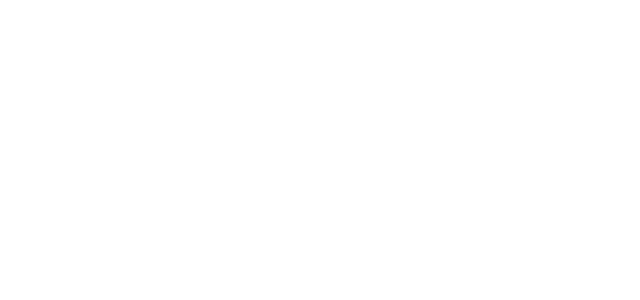
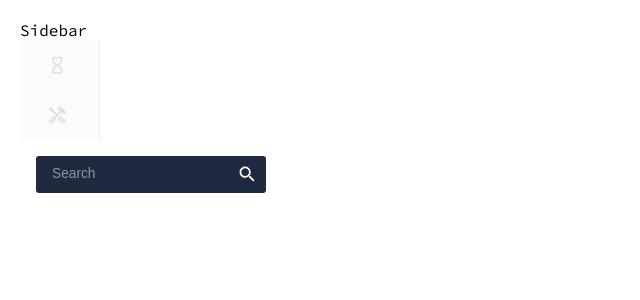
Before and after one commit to aebrahim10/dashReact, a React (Create React App) app: page / in a window 1280 px wide. Before the commit this address had no page. Shown: the top 300 px of the page, without its empty margins (0-640 px from the left). Built offline with nearby package versions, Linux system fonts and the light colour scheme.

Commit message:
mode variable corrected, the title doesn;t show in the menu options in the sidebar

```diff
--- a/src/AppTest.js
+++ b/src/AppTest.js
@@ -10,17 +10,21 @@ import MyApp from "./progTest/context/MyAppc";
 import Appm from "./progTest/memo/Appm";
 import SidebarT from "./scenesTest/global/SidebarT";
 import { Routes, Route } from "react-router-dom";
-const theme = createTheme({
-  palette: {
-    secondary: {
-      main: colors.red[900],
-    },
-  },
-});
+// const theme = createTheme({
+//   palette: {
+//     secondary: {
+//       main: colors.red[900],
+//     },
+//   },
+// });
+
 function AppTest() {
   const [theme, colorMode] = useMode();
+
+
   return (
     <>
+     <ColorModeContext.Provider value={colorMode}>
       <ThemeProvider theme={theme}>
         <SidebarT />
         <Topbar />
@@ -30,6 +34,7 @@ function AppTest() {
         </Routes>
       </ThemeProvider>
       {/* <Appm /> */}
+      </ColorModeContext.Provider>
     </>
   );
 }
--- a/src/scenesTest/global/SidebarT.jsx
+++ b/src/scenesTest/global/SidebarT.jsx
@@ -8,14 +8,16 @@ import { tokens } from '../../theme';
 
 const Item = ({title, icon, selected, to, setSelected})=>{
   const theme = useTheme();
-  const colors = tokens(theme.pallete.mode)
+  const colors = tokens(theme.palette.mode)
+  console.log("Title : ",title)
   return(
   <MenuItem active={selected===title}
     icon={icon}
     style={{color:colors.grey[100]}}
     onClick={()=>setSelected(title)}
   >
-    <Typography variant='3'>{title}</Typography>
+    {title}
+    <Typography variant='h3'>{title}</Typography>
     <Link to={to} />
 
   </MenuItem>
@@ -29,8 +31,8 @@ function SidebarT() {
       <Typography variant='3'>Sidebar</Typography>
       <Sidebar collapsed={isCollapsed}>
         <Menu>
-        <Item title={'Counter'} icon={<HourglassEmptySharpIcon/>} to="/counter" selected={selected} setSlected={setSelected}/>
-        <Item title={'Toolbar'} icon={<HandymanTwoToneIcon/>} to="/toolbar" selected={selected} setSlected={setSelected}/>
+        <Item title="Counter" icon={<HourglassEmptySharpIcon/>} to="/counter" selected={selected} setSlected={setSelected}/>
+        <Item title="Toolbar" icon={<HandymanTwoToneIcon/>} to="/toolbar" selected={selected} setSlected={setSelected}/>
 
         </Menu>
       </Sidebar>
```
